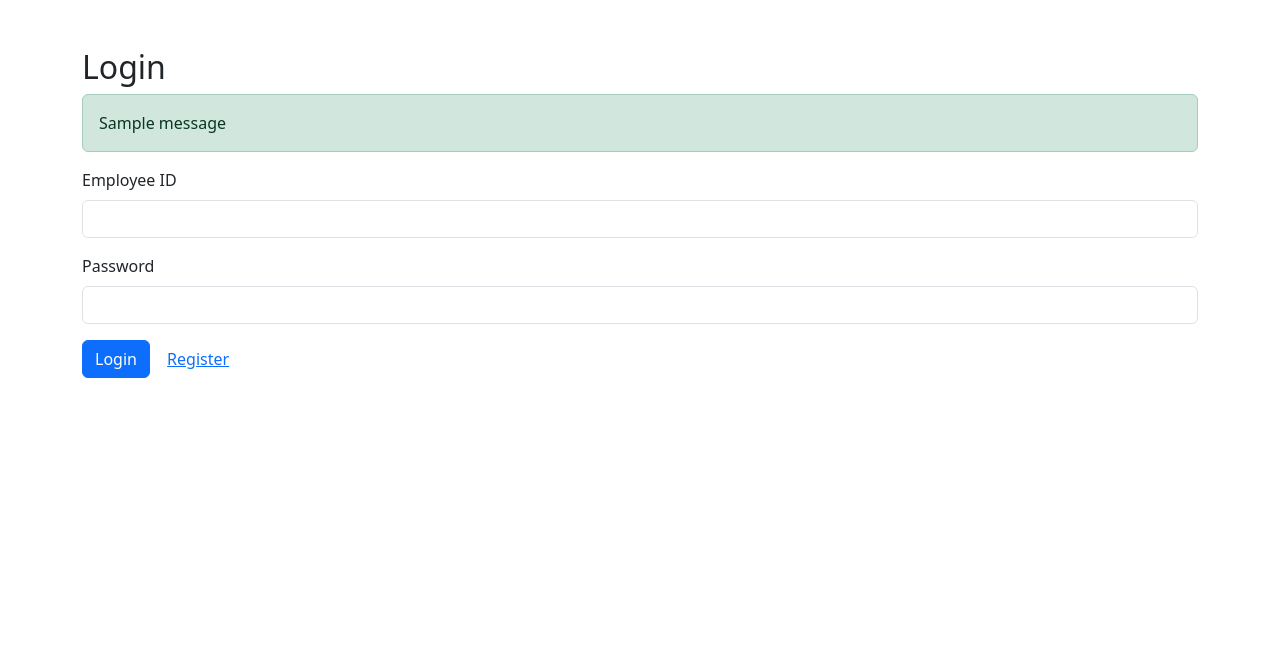
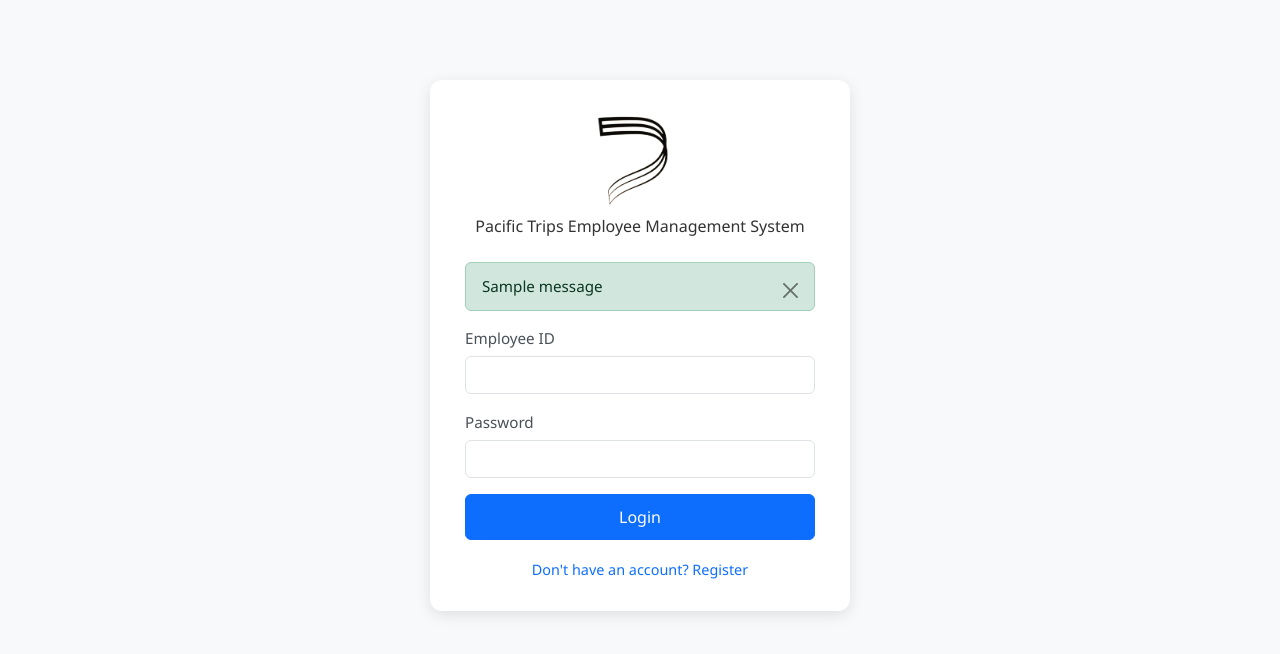
Before and after one commit to shahzaibjanjua25/pacific-trips-flask, a Flask app: page /login in a window 1280 px wide. Shown: the top 654 px of the page. Run offline with Flask 3, Linux system fonts and the light colour scheme; one stand-in notice (Sample message) is shown.

Commit message:
UI being fixed 1.0

```diff
--- a/templates/login.html
+++ b/templates/login.html
@@ -1,21 +1,161 @@
 <!DOCTYPE html>
 <html lang="en">
+
 <head>
+    <!-- Meta & Title -->
     <meta charset="UTF-8">
     <meta name="viewport" content="width=device-width, initial-scale=1.0">
     <title>Login</title>
+
+    <!-- Bootstrap CSS -->
     <link href="https://cdn.jsdelivr.net/npm/bootstrap@5.3.0/dist/css/bootstrap.min.css" rel="stylesheet">
+
+    <!-- Optional Custom Styles -->
+    <style>
+       /* Body background and base styling */
+body {
+    background: #f8f9fa;
+    font-family: 'Segoe UI', Tahoma, Geneva, Verdana, sans-serif;
+    color: #333;
+}
+
+/* Login container styling */
+.login-container {
+    max-width: 420px;
+    margin: 80px auto;
+    padding: 30px 35px;
+    background-color: #fff;
+    border-radius: 12px;
+    box-shadow: 0 4px 15px rgba(0, 0, 0, 0.1);
+    /*  */
+}
+
+/* Title (if used separately) */
+.login-title {
+    font-size: 1.8rem;
+    font-weight: 600;
+    margin-bottom: 25px;
+    color: #343a40;
+}
+
+/* Logo image styling */
+.logo2 {
+    width: 100px;
+    margin-bottom: 10px;
+    transition: transform 0.3s ease-in-out;
+}
+
+.logo2:hover {
+    transform: scale(1.05);
+}
+
+/* Subtitle text under the logo */
+.login-container p {
+    font-weight: 500;
+    color: #555;
+    font-size: 0.95rem;
+}
+
+/* Input field focus styling */
+.form-control:focus {
+    box-shadow: 0 0 0 0.2rem rgba(13, 110, 253, 0.25);
+    border-color: #86b7fe;
+}
+
+/* Alert message styling */
+.alert {
+    font-size: 0.95rem;
+    padding: 0.75rem 1rem;
+    margin-bottom: 15px;
+    text-align: left;
+}
+
+/* Link buttons (register, forgot password) */
+.btn-link {
+    font-size: 0.9rem;
+    text-decoration: none;
+    padding: 0;
+}
+
+.btn-link:hover {
+    text-decoration: underline;
+}
+.form-label {
+    font-weight: 500;
+    font-size: 0.95rem;
+    color: #495057;
+    margin-bottom: 6px;
+    display: inline-block;
+    transition: color 0.2s ease-in-out;
+}
+
+.form-label:hover {
+    color: #0d6efd; /* Primary Bootstrap blue on hover */
+}
+
+/* Optional footer-style links */
+.footer-link {
+    font-size: 0.85rem;
+    display: block;
+    text-align: center;
+    margin-top: 15px;
+    color: #6c757d;
+}
+
+.footer-link:hover {
+    text-decoration: underline;
+}
+
+/* Login button grid gap */
+.d-grid.gap-2 .btn {
+    padding: 10px;
+    font-size: 1rem;
+    font-weight: 500;
+}
+
+/* Responsive tweaks */
+@media (max-width: 576px) {
+    .login-container {
+        margin: 40px 15px;
+        padding: 25px 20px;
+    }
+
+    .logo2 {
+        width: 80px;
+    }
+
+    .login-container p {
+        font-size: 0.85rem;
+    }
+}
+
+    </style>
 </head>
+
 <body>
-    <div class="container mt-5">
-        <h2>Login</h2>
+    <div class="container">
+        <div class="login-container">
+            <!-- Logo & Heading -->
+            <div class="mb-4" style="text-align: center;">
+                <img src="{{ url_for('static', filename='logo2.png') }}" class="logo2 mb-2" alt="EMS Logo"
+                    style="width: 100px; ">
+                    <br>
+                <strong class="fw-medium mb-0">Pacific Trips Employee Management System</strong>
+            </div>
+
+            <!-- Flash Messages -->
             {% with messages = get_flashed_messages(with_categories=true) %}
             {% if messages %}
             {% for category, message in messages %}
-                    <div class="alert alert-{{ category }}">{{ message }}</div>
+            <div class="alert alert-{{ category }} alert-dismissible fade show" role="alert">
+                {{ message }}
+                <button type="button" class="btn-close" data-bs-dismiss="alert" aria-label="Close"></button>
+            </div>
             {% endfor %}
             {% endif %}
             {% endwith %}
+
+            <!-- Login Form -->
             <form method="POST" action="{{ url_for('login') }}">
                 <div class="mb-3">
                     <label for="employeeId" class="form-label">Employee ID</label>
@@ -25,9 +165,20 @@
                     <label for="password" class="form-label">Password</label>
                     <input type="password" class="form-control" id="password" name="password" required>
                 </div>
+                <div class="d-grid gap-2 mb-3">
                     <button type="submit" class="btn btn-primary">Login</button>
-            <a href="{{ url_for('register') }}" class="btn btn-link">Register</a>
+                </div>
+
+                <!-- Extra Links -->
+                <div class="text-center">
+                    <a href="{{ url_for('register') }}" class="btn btn-link">Don't have an account? Register</a>
+                </div>
             </form>
     </div>
+    </div>
+
+    <!-- Bootstrap JS Bundle (for dismissible alerts) -->
+    <script src="https://cdn.jsdelivr.net/npm/bootstrap@5.3.0/dist/js/bootstrap.bundle.min.js"></script>
 </body>
+
 </html>
```
Also changed, not shown: templates/register.html (+96 -3 lines), static/logo2.png (added). Lines whose indentation alone changed are shown as unchanged.
